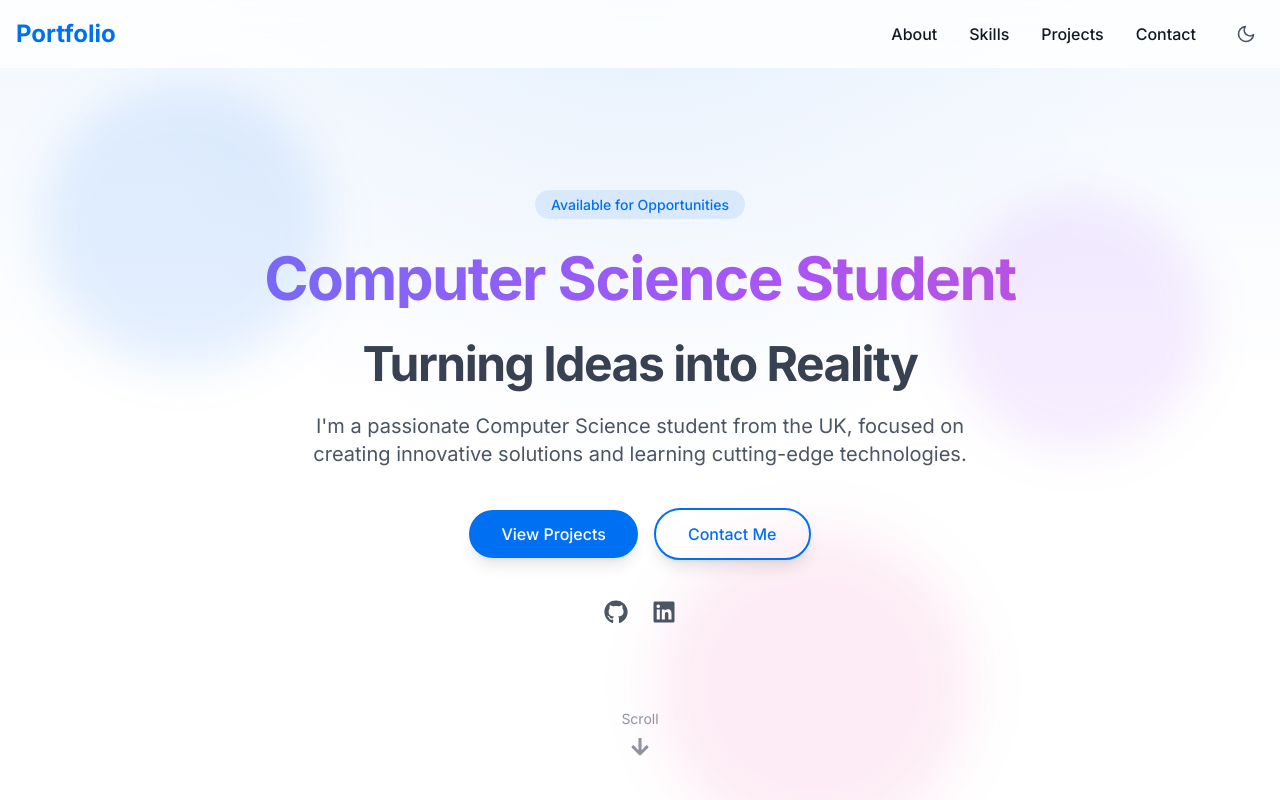
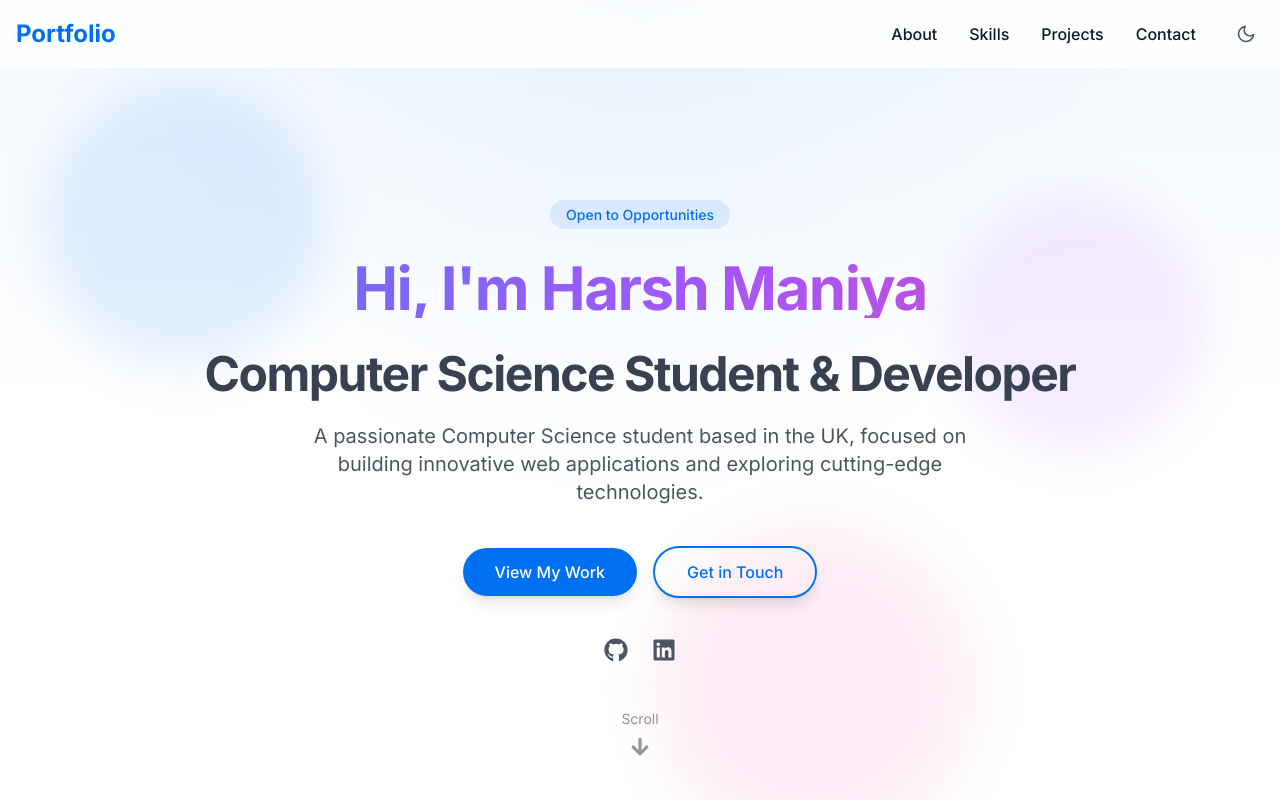
Before and after one commit to Mr-Harsh14/My-Portfolio, a Next.js app: page / in a window 1280 px wide. Shown: the top 800 px of the page. Built offline with nearby package versions, Linux system fonts and the light colour scheme.

Commit message:
Update page.tsx

```diff
--- a/src/app/page.tsx
+++ b/src/app/page.tsx
@@ -31,7 +31,7 @@ export default function Home() {
             <div className="absolute -bottom-20 left-1/2 w-72 h-72 bg-pink-500/10 rounded-full mix-blend-multiply filter blur-xl animate-blob animation-delay-4000" />
           </div>
 
-          <div className="relative px-4 sm:px-6 lg:px-8 w-full max-w-7xl mx-auto pt-32 pb-28">
+          <div className="relative px-4 sm:px-6 lg:px-8 w-full max-w-7xl mx-auto pt-32 pb-16">
             <div className="text-center">
               <motion.div
                 initial={{ opacity: 0, y: 20 }}
@@ -40,7 +40,7 @@ export default function Home() {
                 className="relative inline-block"
               >
                 <span className="bg-primary/10 dark:bg-primary/20 text-primary px-4 py-1.5 rounded-full text-sm font-medium">
-                  Available for Opportunities
+                  Open to Opportunities
                 </span>
               </motion.div>
 
@@ -50,10 +50,10 @@ export default function Home() {
                 animate={{ opacity: 1, y: 0 }}
                 transition={{ duration: 0.5, delay: 0.2 }}
               >
-                <span className="hero-gradient inline-block mb-4">Computer Science Student</span>
+                <span className="hero-gradient inline-block mb-4">Hi, I'm Harsh Maniya</span>
                 <br />
                 <span className="text-3xl sm:text-4xl md:text-5xl text-gray-700 dark:text-gray-300 mt-4 block">
-                  Turning Ideas into Reality
+                  Computer Science Student & Developer
                 </span>
               </motion.h1>
 
@@ -63,8 +63,8 @@ export default function Home() {
                 animate={{ opacity: 1, y: 0 }}
                 transition={{ duration: 0.5, delay: 0.4 }}
               >
-                I'm a passionate Computer Science student from the UK, focused on creating
-                innovative solutions and learning cutting-edge technologies.
+                A passionate Computer Science student based in the UK, focused on building
+                innovative web applications and exploring cutting-edge technologies.
               </motion.p>
 
               <motion.div
@@ -77,13 +77,13 @@ export default function Home() {
                   href="#projects"
                   className="btn-primary shadow-lg hover:shadow-primary/25 transition-all px-8 py-3 text-base"
                 >
-                  View Projects
+                  View My Work
                 </Link>
                 <Link
                   href="#contact"
                   className="px-8 py-3 rounded-full border-2 border-primary text-primary hover:bg-primary hover:text-white transition-all duration-200 font-medium shadow-lg hover:shadow-primary/25 text-base"
                 >
-                  Contact Me
+                  Get in Touch
                 </Link>
               </motion.div>
 
@@ -95,7 +95,7 @@ export default function Home() {
                 transition={{ duration: 0.5, delay: 0.8 }}
               >
                 <motion.a
-                  href="https://github.com"
+                  href="https://github.com/harshmaniya"
                   target="_blank"
                   className="text-gray-600 dark:text-gray-400 hover:text-primary transition-colors"
                   whileHover={{ scale: 1.1 }}
@@ -104,7 +104,7 @@ export default function Home() {
                   <FaGithub className="w-6 h-6" />
                 </motion.a>
                 <motion.a
-                  href="https://linkedin.com"
+                  href="https://linkedin.com/in/harsh-maniya"
                   target="_blank"
                   className="text-gray-600 dark:text-gray-400 hover:text-primary transition-colors"
                   whileHover={{ scale: 1.1 }}
@@ -116,7 +116,7 @@ export default function Home() {
             </div>
           </div>
 
-          {/* Scroll Down Indicator - Now positioned outside the main content div */}
+          {/* Scroll Down Indicator */}
           <div className="absolute bottom-12 left-0 right-0 flex justify-center pointer-events-none">
             <motion.div
               initial={{ opacity: 0, y: -20 }}
```
